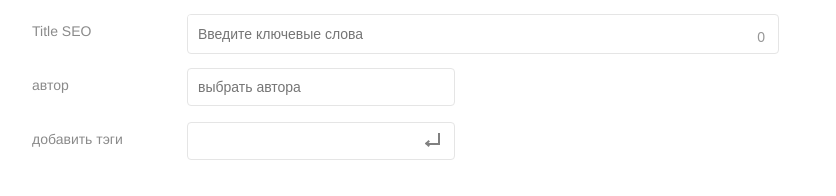
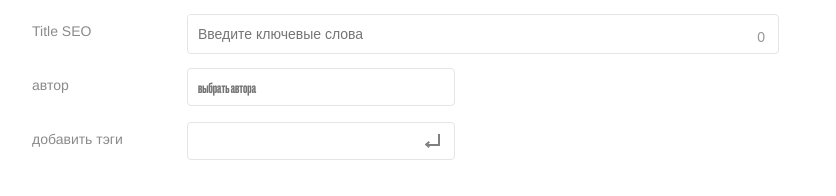
Before and after one commit to kavtarev/graphql2, a React (Create React App) app in the folder client/: page / in a window 1280 px wide. Shown: the part 234-430 px from the top of the page, without its empty margins (188-1024 px from the left). Built offline with nearby package versions, Linux system fonts and the light colour scheme.

Commit message:
try font

```diff
--- a/client/src/inputs.scss
+++ b/client/src/inputs.scss
@@ -1,3 +1,7 @@
+@font-face {
+    font-family: xep;
+    src: url('../src/font/DrukCyr-Medium.ttf') format('truetype');
+}
 .inputControl {
     width: 840px;
     height: 42px;
@@ -33,7 +37,7 @@
             border: none;
             outline: none;
 
-            font-family: Arial, sans-serif;
+            font-family: xep, Arial, sans-serif;
             font-size: 14px;
             color: #000000;
             background-color: transparent;
```
Also changed, not shown: client/src/font/DrukCyr-Medium.ttf (added).
